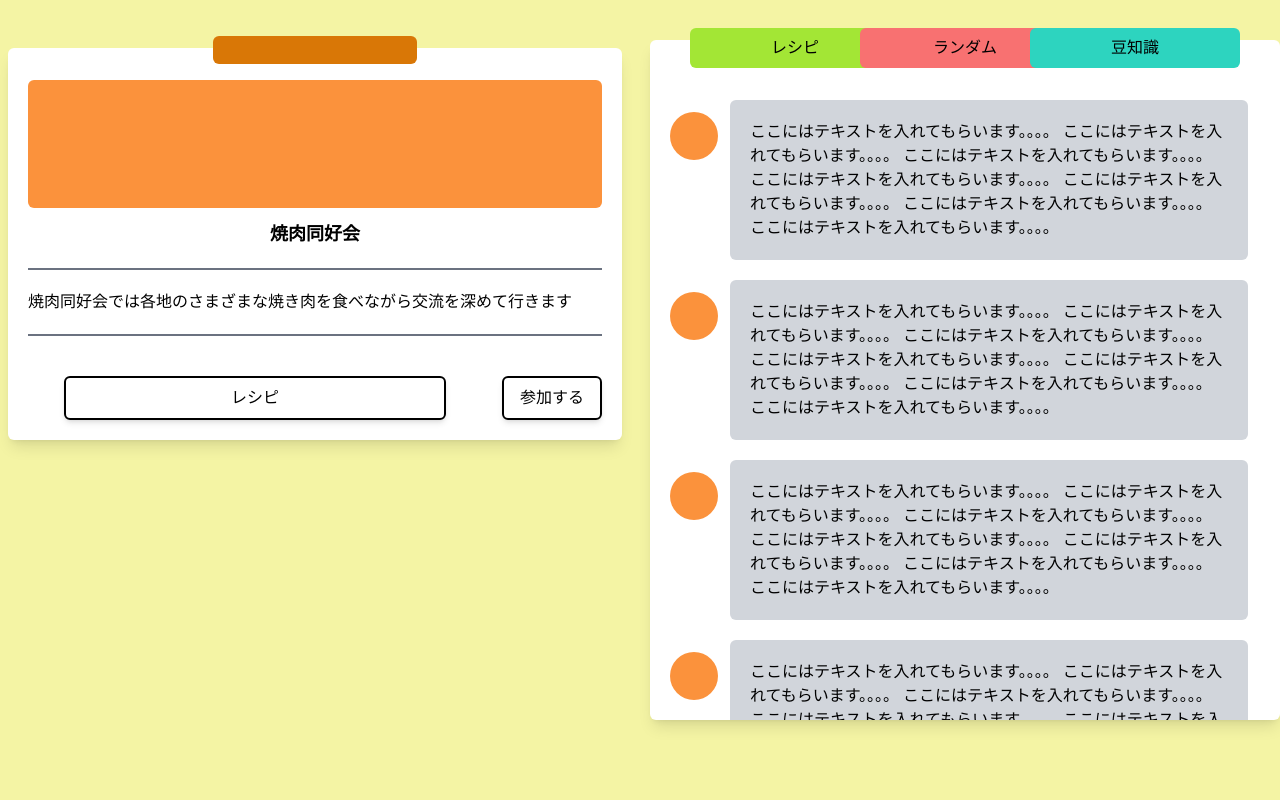
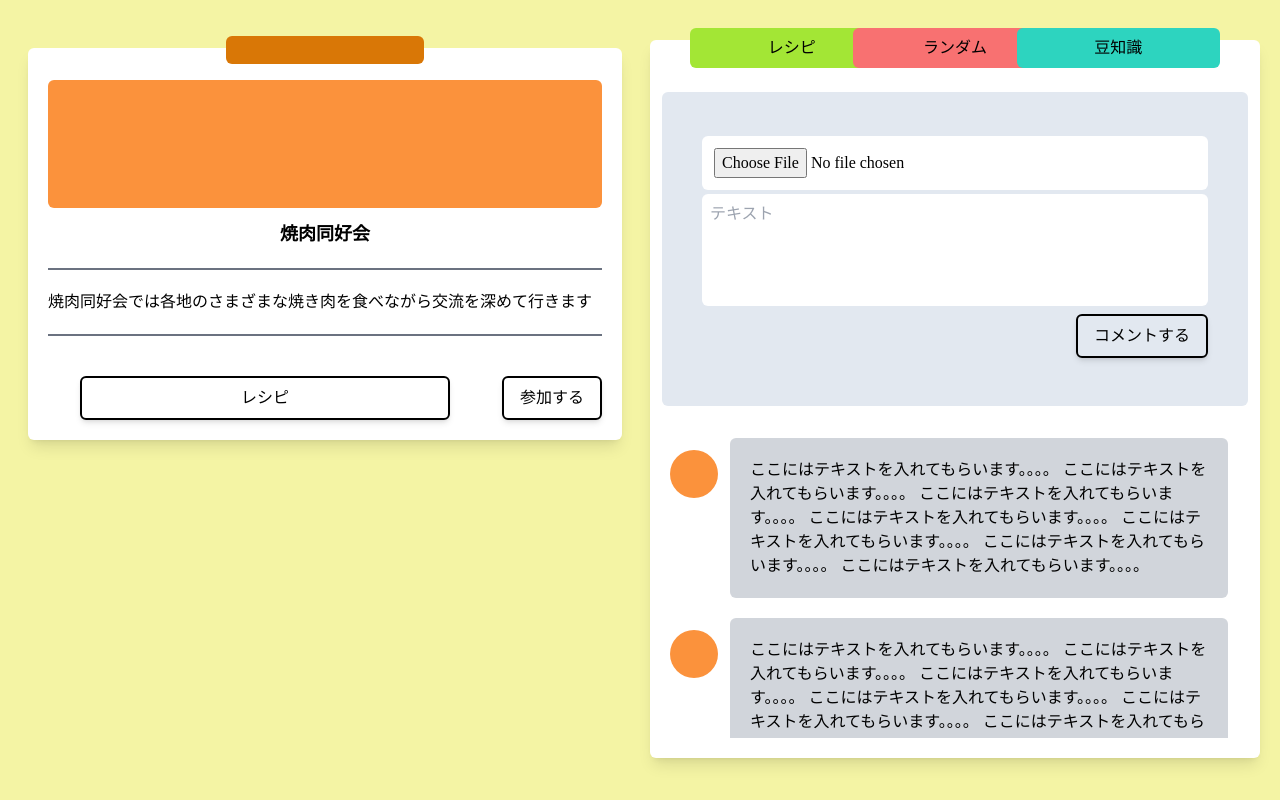
Before and after one commit to kuma0328/web3hackathon, a Next.js app in the folder client/: page /community/aaa in a window 1280 px wide. Built offline with nearby package versions, Linux system fonts and the light colour scheme.

Commit message:
feat:おcmmunity詳細ページの完成

```diff
--- /dev/null
+++ b/client/components/Chats/Messages/Inputs.tsx
@@ -0,0 +1,33 @@
+import { useChatContentStore } from '../../../stores/ChatContentStore';
+import { Button } from '../../BaseParts/Button';
+
+type TProps = {
+  onClick: () => void;
+};
+export const Inputs = ({ onClick }: TProps) => {
+  const { chatContent, chatImage, setChatContent, setChatImage } =
+    useChatContentStore();
+  return (
+    <div className="text-right">
+      <div className=" m-3 rounded-md bg-slate-200 p-10">
+        <input
+          type="file"
+          placeholder="画像を送付する"
+          className="my-1 w-full rounded-md bg-white p-3"
+          value={chatImage}
+          onChange={(e) => setChatImage(e.target.value)}
+        />
+        <input
+          type="text"
+          className="w-full rounded-md p-2 pb-20"
+          placeholder="テキスト"
+          value={chatContent}
+          onChange={(e) => setChatContent(e.target.value)}
+        />
+        <Button onClick={onClick} className="my-2">
+          コメントする
+        </Button>
+      </div>
+    </div>
+  );
+};
--- a/client/components/Chats/Messages/Messages.tsx
+++ b/client/components/Chats/Messages/Messages.tsx
@@ -1,13 +1,17 @@
 import React from 'react';
+import { Inputs } from './Inputs';
 import { Message } from './Message';
 
 export const Messages = () => {
   return (
-    <div className="mt-10 flex flex-col justify-center overflow-y-auto">
-      <div className="h-[50vh] lg:h-[80vh]">
-        {[0, 1, 2, 3, 4, 5, 6, 7, 8, 9, 10].map(() => {
-          return <Message />;
-        })}
+    <div className="my-5 mt-10 flex flex-col justify-center overflow-y-auto">
+      <Inputs onClick={() => 1} />
+      <div className="h-[50vh] lg:h-[40vh]">
+        {[0, 1, 2, 3, 4, 5, 6, 7, 8, 9, 10, 11, 12, 13, 14, 15, 16].map(
+          (idx) => {
+            return <Message key={idx} />;
+          }
+        )}
       </div>
     </div>
   );
--- a/client/pages/community/[id].tsx
+++ b/client/pages/community/[id].tsx
@@ -6,7 +6,10 @@ const communityDetail = () => {
   const router = useRouter();
   const { id } = router.query;
   return (
-    <Page wide={false} className="flex min-h-screen flex-col items-center py-5">
+    <Page
+      wide={false}
+      className="flex min-h-screen flex-col items-center py-5 lg:px-5"
+    >
       <div className="grid w-full grid-cols-1 gap-5 py-5 md:h-3/4 lg:grid-cols-2">
         <Community
           title="焼肉同好会"
--- /dev/null
+++ b/client/stores/ChatContentStore.ts
@@ -0,0 +1,21 @@
+import create from 'zustand';
+
+type State = {
+  chatImage: string;
+  chatContent: string;
+  setChatImage: (state: string) => void;
+  setChatContent: (state: string) => void;
+};
+
+export const useChatContentStore = create<State>((set) => ({
+  chatImage: '',
+  chatContent: '',
+  setChatImage: (image) =>
+    set((state) => ({
+      chatImage: image,
+    })),
+  setChatContent: (content) =>
+    set(() => ({
+      chatContent: content,
+    })),
+}));
```
